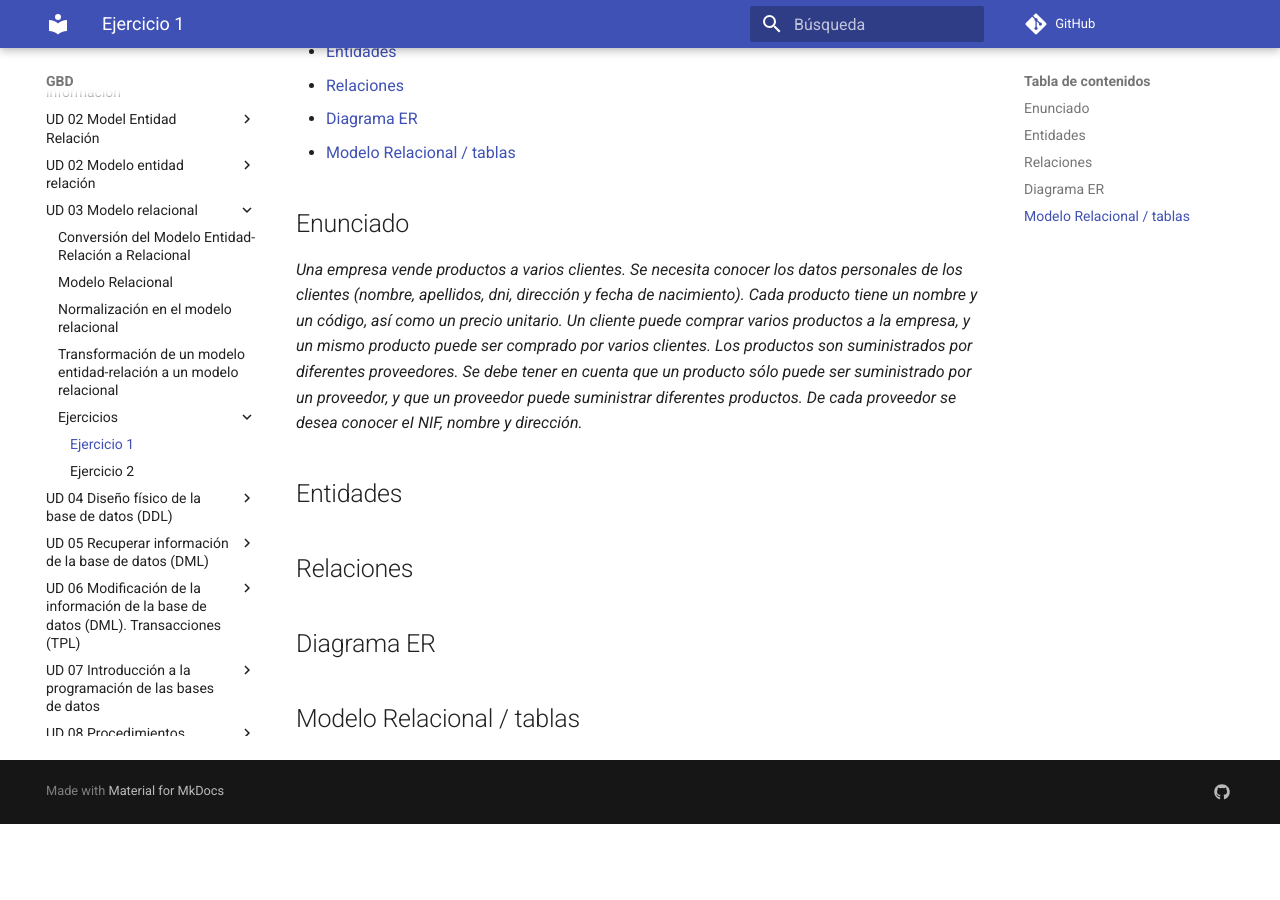
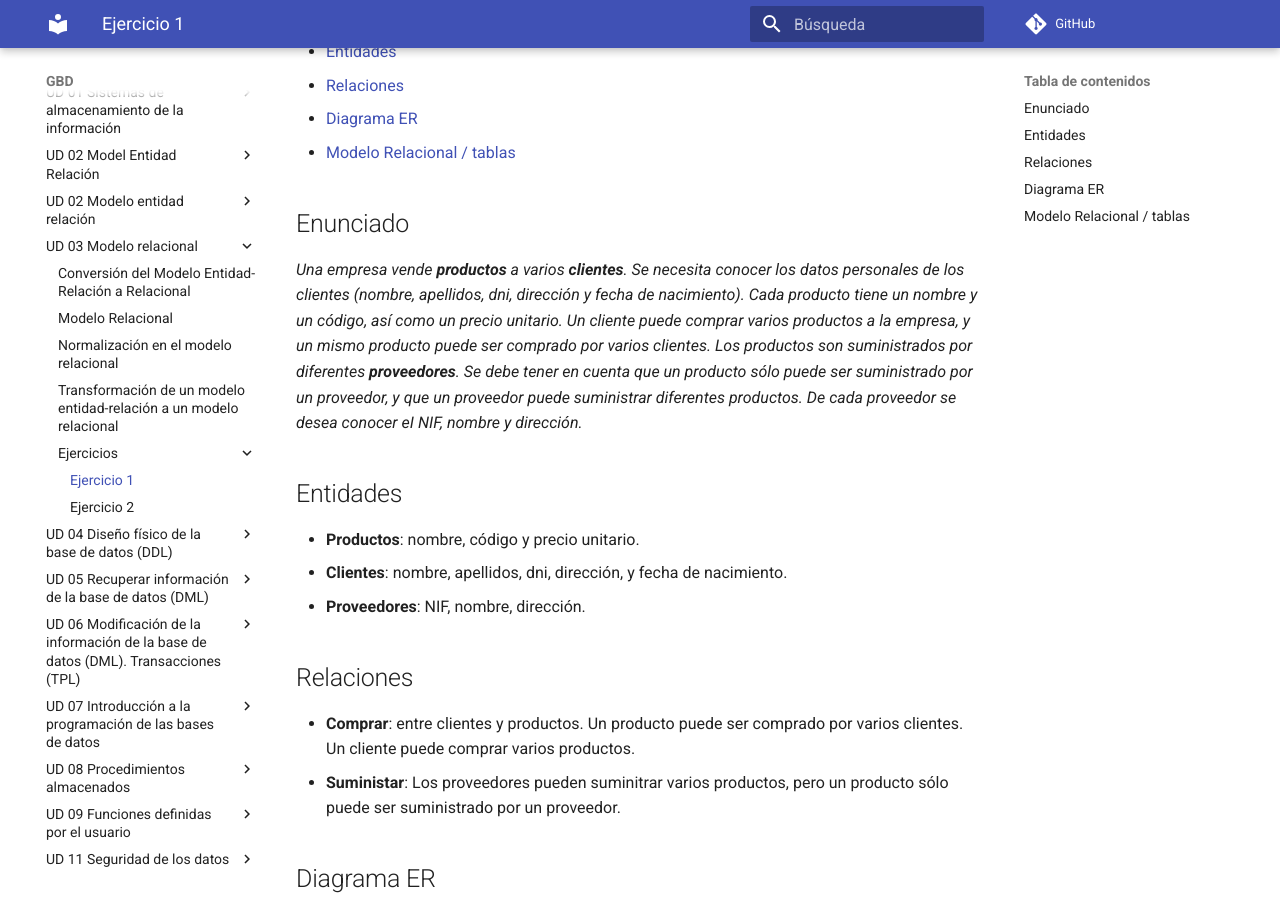
Before and after one commit to mmourazos/Curso-2024-2025, an MkDocs documentation site: the page built from docs/GBD/UD 03 - Modelo relacional/Ejercicios/Ejercicio 1.md, in a window 1280 px wide and 900 px high, scrolled down 222 px. Built offline with MkDocs 1.6.1 and Material for MkDocs 9.7.7, drawn with Linux system fonts in a browser that asks for light colours; comment, search, counter and statistics services are not loaded; before the commit the page ends 1046 px from its top, so only the background shows below that; some of the changed text lies outside the part shown.

Commit message:
ejerecicios

````diff
--- a/docs/GBD/UD 03 - Modelo relacional/Ejercicios/Ejercicio 1.md
+++ b/docs/GBD/UD 03 - Modelo relacional/Ejercicios/Ejercicio 1.md
@@ -12,12 +12,65 @@
 
 ## Enunciado
 
-_Una empresa vende productos a varios clientes. Se necesita conocer los datos personales de los clientes (nombre, apellidos, dni, dirección y fecha de nacimiento). Cada producto tiene un nombre y un código, así como un precio unitario. Un cliente puede comprar varios productos a la empresa, y un mismo producto puede ser comprado por varios clientes. Los productos son suministrados por diferentes proveedores. Se debe tener en cuenta que un producto sólo puede ser suministrado por un proveedor, y que un proveedor puede suministrar diferentes productos. De cada proveedor se desea conocer eI NIF, nombre y dirección._
+_Una empresa vende **productos** a varios **clientes**. Se necesita conocer los datos personales de los clientes (nombre, apellidos, dni, dirección y fecha de nacimiento). Cada producto tiene un nombre y un código, así como un precio unitario. Un cliente puede comprar varios productos a la empresa, y un mismo producto puede ser comprado por varios clientes. Los productos son suministrados por diferentes **proveedores**. Se debe tener en cuenta que un producto sólo puede ser suministrado por un proveedor, y que un proveedor puede suministrar diferentes productos. De cada proveedor se desea conocer eI NIF, nombre y dirección._
 
 ## Entidades
 
+- **Productos**: nombre, código y precio unitario.
+- **Clientes**: nombre, apellidos, dni, dirección, y fecha de nacimiento.
+- **Proveedores**: NIF, nombre, dirección.
+
 ## Relaciones
+
+- **Comprar**: entre clientes y productos. Un producto puede ser comprado por varios clientes. Un cliente puede comprar varios productos.
+- **Suministar**: Los proveedores pueden suminitrar varios productos, pero un producto sólo puede ser suministrado por un proveedor.
 
 ## Diagrama ER
 
+```mermaid
+erDiagram
+Productos {
+   int codigo pk
+   string nombre
+   float precio_unitario
+}
+
+Clientes {
+   string dni pk
+   string nombre
+   string apellidos
+   string direccion
+   date fecha_nacimiento
+}
+
+Proveedores {
+   string nif pk
+   string nombre
+   string direccion
+}
+
+Compras {
+  string cod_producto fk,pk
+  string dni_cliente fk,pk
+  int unidades
+  float cuantia
+  datatime fecha_compra
+}
+
+Proveedores ||--|{ Productos: suministrar
+Clientes ||--o{ Compras : tiene
+Productos ||--o{ Compras : tiene
+```
+
 ## Modelo Relacional / tablas
+
+Relaciones / tablas
+
+- Productos: atributos + clave foránea: nif.
+- Clientes: atributos + .
+- Proveedores: atributos + .
+- Copras: dni_cliente, cod_producto.
+
+```sql
+CREATE TABLE ()
+```
````
Also changed, not shown: docs/GBD/UD 03 - Modelo relacional/Ejercicios/Ejercicio 2.md (+42 -3 lines).
